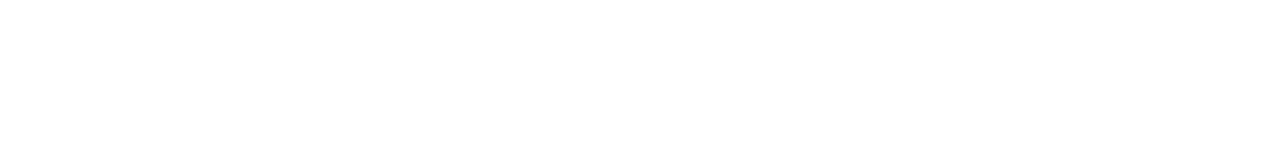
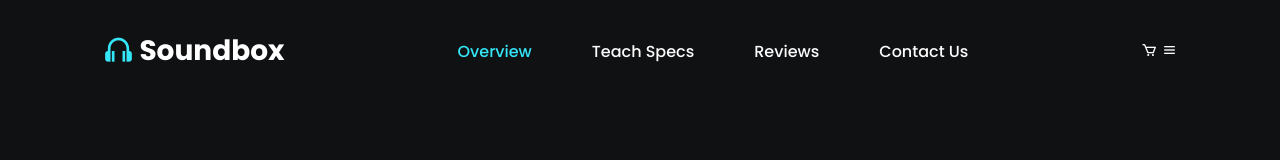
Before and after one commit to francoasevey/card-ecommerce, a plain HTML site: page index.html in a window 1280 px wide. Drawn offline with nearby package versions, Linux system fonts and the light colour scheme.

Commit message:
li icons html css header body navbar logo

```diff
--- a/index.html
+++ b/index.html
@@ -6,8 +6,30 @@
     <meta name="viewport" content="width=device-width, initial-scale=1.0">
     <title>Responsive Website Card Ecommerce</title>
     <link rel="stylesheet" href="main.css">
+    <link rel="stylesheet"
+    href="https://cdn.jsdelivr.net/npm/boxicons@latest/css/boxicons.min.css">
+    <!-- or -->
+    <link rel="stylesheet"
+    href="https://unpkg.com/boxicons@latest/css/boxicons.min.css">
+    <link rel="preconnect" href="https://fonts.googleapis.com">
+    <link rel="preconnect" href="https://fonts.gstatic.com" crossorigin>
+
+    <link href="https://fonts.googleapis.com/css2?family=Poppins:wght@300;400;500;600;700;800;900&display=swap" rel="stylesheet">
 </head>
 <body>
+    <header>
+        <a href="#" class="logo"><i class='bx bx-headphone'></i>Soundbox</a>
+        <ul class="navbar">
+            <li><a href="#" class="active">Overview</a></li>
+            <li><a href="#">Teach Specs</a></li>
+            <li><a href="#">Reviews</a></li>
+            <li><a href="#">Contact Us</a></li>
+        </ul>
 
+        <div class="header-icons">
+            <i class='bx bx-cart'></i>
+            <div class="bx bx-menu" id="menu-icon"></div>
+        </div>
+    </header>
 </body>
 </html>
--- a/main.css
+++ b/main.css
@@ -1,5 +1,61 @@
-¨{
+*{
     margin: 0;
     padding: 0;
     box-sizing: border-box;
+    font-family: 'Poppins', sans-serif;
+    text-decoration: none;
+    list-style: none;
 }
+:root{
+    --bg-color: #101113;
+    --text-color: #fff;
+    --main-color: #34e7f8;
+    --other-color: #fcfcfc;
+    --h1-font: 6rem;
+    --p-font: 1rem;
+}
+body{
+    background: var(--bg-color);
+    color: var(--text-color);
+}
+header{
+    position: fixed;
+    width: 100%;
+    top: 0;
+    right: 0;
+    z-index: 1000;
+    display: flex;
+    align-items: center;
+    justify-content: space-between;
+    padding: 30px 8%;
+    transition: all .55s ease;
+    background: transparent;
+}
+.logo{
+    display: flex;
+    align-items: center;
+    color: var(--text-color);
+    font-size: 28px;
+    font-weight: bold;
+}
+.logo i{
+    color: var(--main-color);
+    font-size: 32px;
+    margin-right: 5px;
+}
+.navbar{
+    display: flex;
+}
+.navbar a{
+    color: var(--other-color);
+    font-size: var(--p-font);
+    font-weight: 500;
+    margin: 0 30px;
+    transition: all .55s ease;
+}
+.navbar a:hover{
+    color: var(--main-color);
+}
+.navbar a.active{
+    color: var(--main-color);
+}
```
